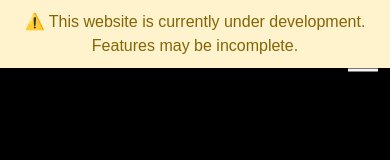
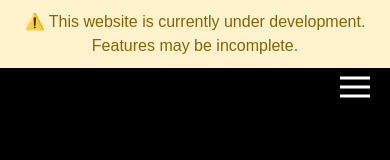
Before and after one commit to akashkv11/portfolio, a website built with Vite: page index.html in a window 390 px wide. Shown: the top 160 px of the page. Built offline with nearby package versions, Linux system fonts and the light colour scheme; files whose address does not match are found by name.

Commit message:
Adjust navbar toggler margin for improved layout

```diff
--- a/src/style.css
+++ b/src/style.css
@@ -237,7 +237,8 @@ main {
   }
 }
 .navbar-toggler {
-  margin-top: 1%;
+  margin-top: 8%;
+  margin-right: 0.5rem;
   border: none;
   background-color: transparent;
   color: var(--primary-text);
```
